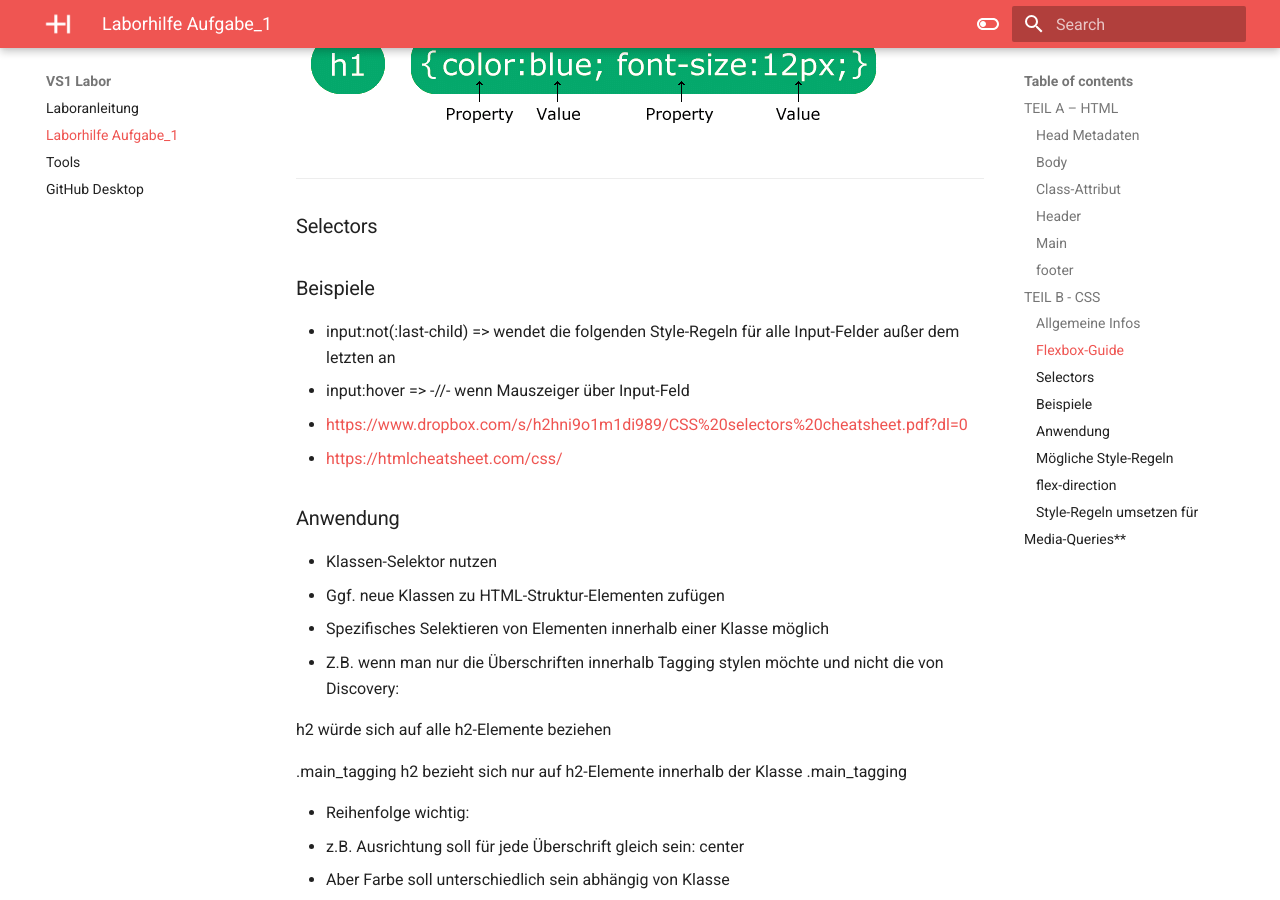
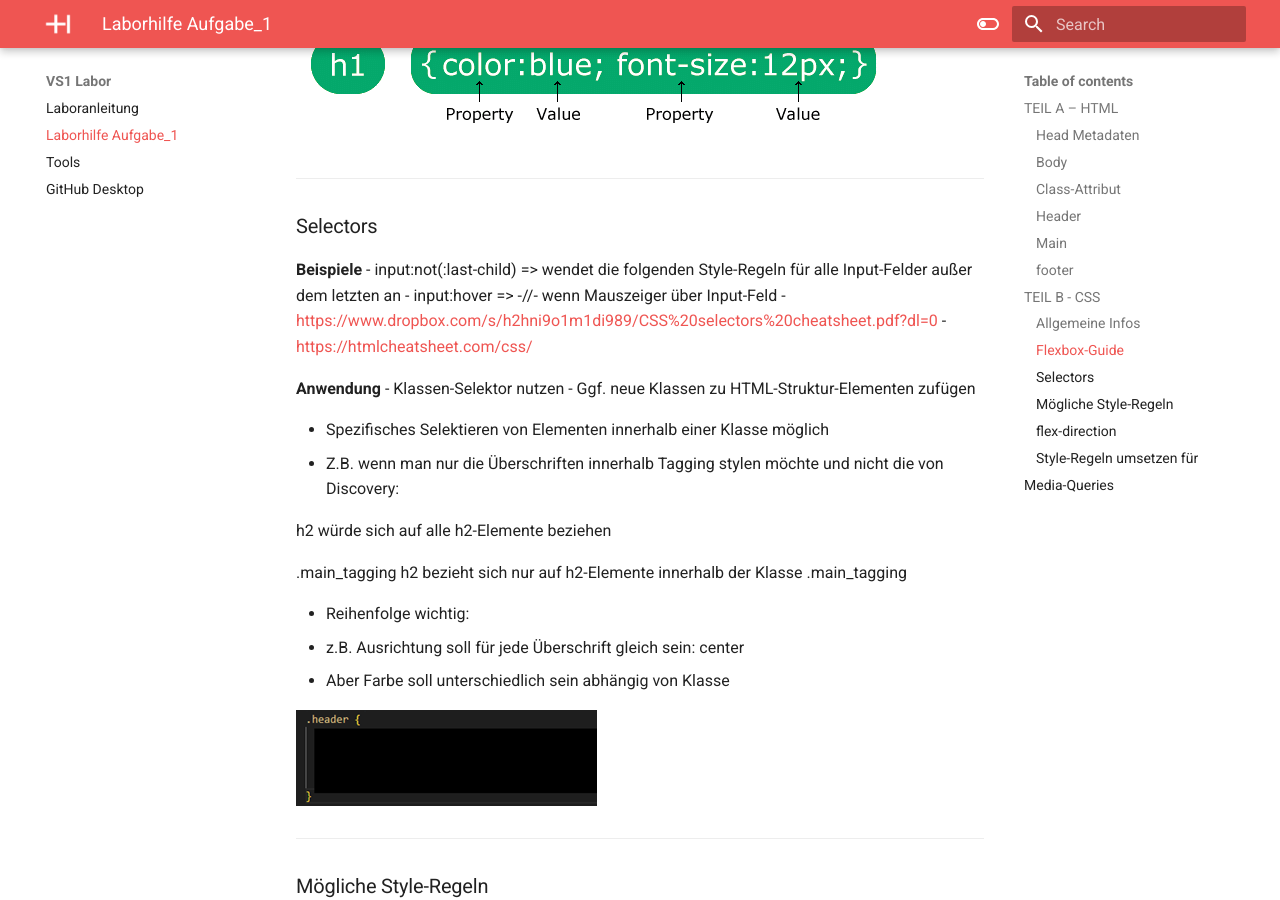
Before and after one commit to vs1lab/vs1lab_docs, an MkDocs documentation site: the page built from docs/Laborhilfe.md, in a window 1280 px wide and 900 px high, scrolled down 4453 px. Built offline with MkDocs 1.6.1 and Material for MkDocs 9.7.7, drawn with Linux system fonts in a browser that asks for light colours; some of the changed text lies outside the part shown.

Commit message:
Update Laborhilfe.md

```diff
--- a/docs/Laborhilfe.md
+++ b/docs/Laborhilfe.md
@@ -122,13 +122,13 @@
   ____
 ### Selectors
 
-### Beispiele
+**Beispiele**
 - input:not(:last-child) =\> wendet die folgenden Style-Regeln für alle Input-Felder außer dem letzten an
 - input:hover =\> -//- wenn Mauszeiger über Input-Feld
 - [https://www.dropbox.com/s/h2hni9o1m1di989/CSS%20selectors%20cheatsheet.pdf?dl=0](https://www.dropbox.com/s/h2hni9o1m1di989/CSS%20selectors%20cheatsheet.pdf?dl=0)
 - [https://htmlcheatsheet.com/css/](https://htmlcheatsheet.com/css/)
 
-### Anwendung
+**Anwendung**
 - Klassen-Selektor nutzen
 - Ggf. neue Klassen zu HTML-Struktur-Elementen zufügen
 
@@ -202,7 +202,7 @@ h2 würde sich auf alle h2-Elemente beziehen
 - Media Queries
 ____
 
-## Media-Queries**
+## Media-Queries
 
 ![](img/MediaQuery_Syntax.png)
 
```
